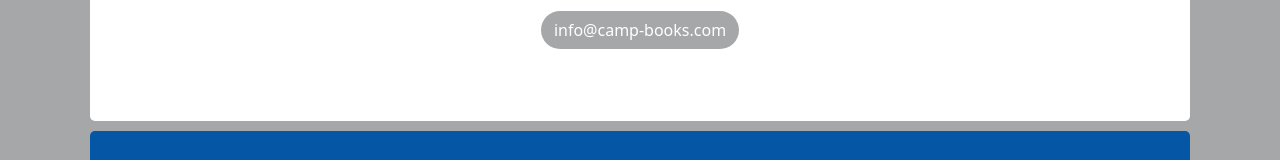
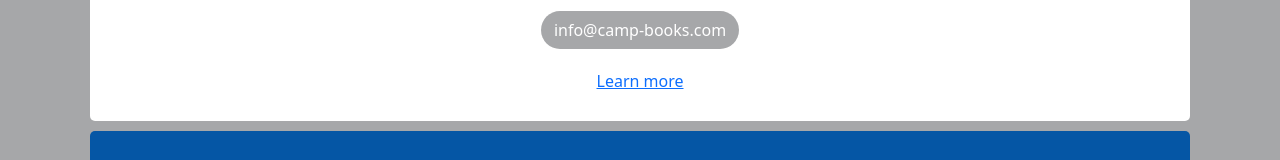
Before and after one commit to casakc/camp_react, a React (Create React App) app: page / in a window 1280 px wide. Shown: the part 465-625 px from the top of the page. Built offline with nearby package versions, Linux system fonts and the light colour scheme.

Commit message:
Update HomeBody.js

```diff
--- a/src/Home/HomeBody.js
+++ b/src/Home/HomeBody.js
@@ -19,6 +19,7 @@ export default function HomeBody () {
           <div className="col-3"></div>
 
         </div>
+        <Link to="/about">Learn more</Link> {/* Add Link if relevant */}
 </div>
 
     )
```
